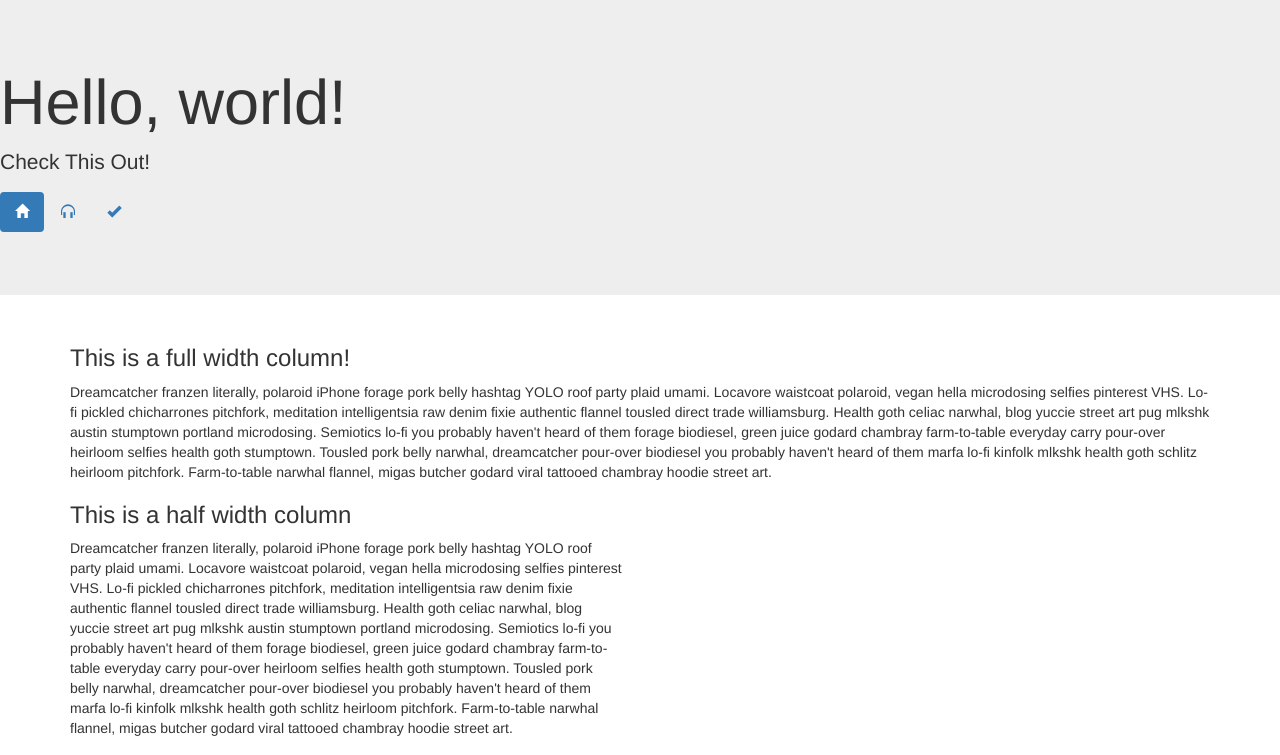
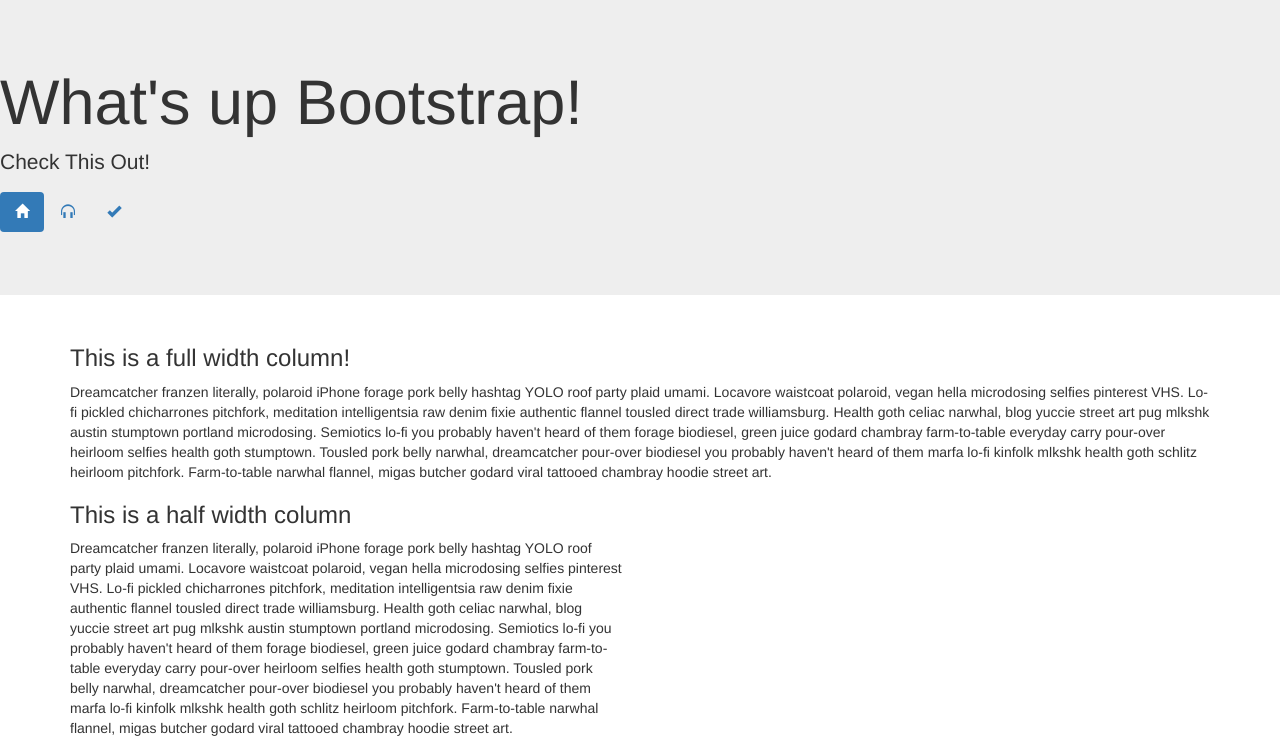
Before and after one commit to erichemory/bootstrap, a plain HTML site: page index.html in a window 1280 px wide. Shown: the top 755 px of the page. Drawn offline with nearby package versions, Linux system fonts and the light colour scheme.

Commit message:
changed hello world title

```diff
--- a/index.html
+++ b/index.html
@@ -13,7 +13,7 @@
     </head>
     <body>
       <div class="jumbotron">
-        <h1> Hello, world!</h1>
+        <h1> What's up Bootstrap!</h1>
         <p>Check This Out!</p>
         <p> <ul class="nav nav-pills">
   <li role="presentation" class="active"><a href="#home"><span class="glyphicon glyphicon-home"></a></li>
```
